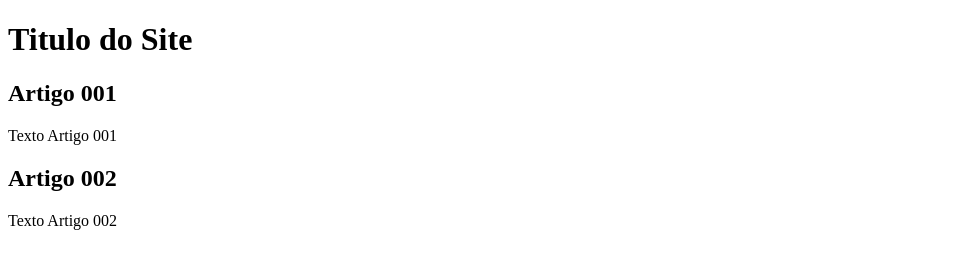
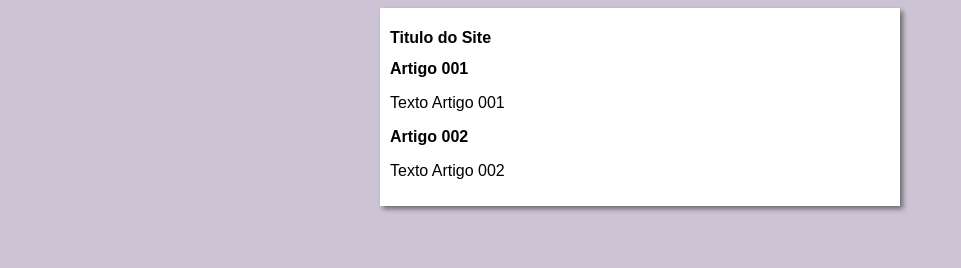
Before and after one commit to MateusBarboza99/projeto-site, a plain HTML site: page index.html in a window 1280 px wide. Shown: the whole page, without its empty margins (0-961 px from the left). Drawn offline with Linux system fonts and the light colour scheme.

Commit message:
iniciei o desingn

```diff
--- /dev/null
+++ b/estilos/style.css
@@ -0,0 +1,17 @@
+* {
+    font-family: Arial, Helvetica, sans-serif;
+    font-size: 16px;
+}
+
+body {
+    background-color: rgb(204, 196, 212);
+
+}
+
+main {
+     background-color: white;
+     width: 500px;
+     margin:auto;
+     padding: 10px;
+     box-shadow: 3px 3px 5px rgba(0, 0, 0, 0.473)
+}
--- a/index.html
+++ b/index.html
@@ -4,6 +4,7 @@
     <meta charset="UTF-8">
     <meta name="viewport" content="width=device-width, initial-scale=1.0">
     <title>Titulo do Site</title>
+    <link rel="stylesheet" href="estilos/style.css">
 </head>
 </body>
     <main>
```
